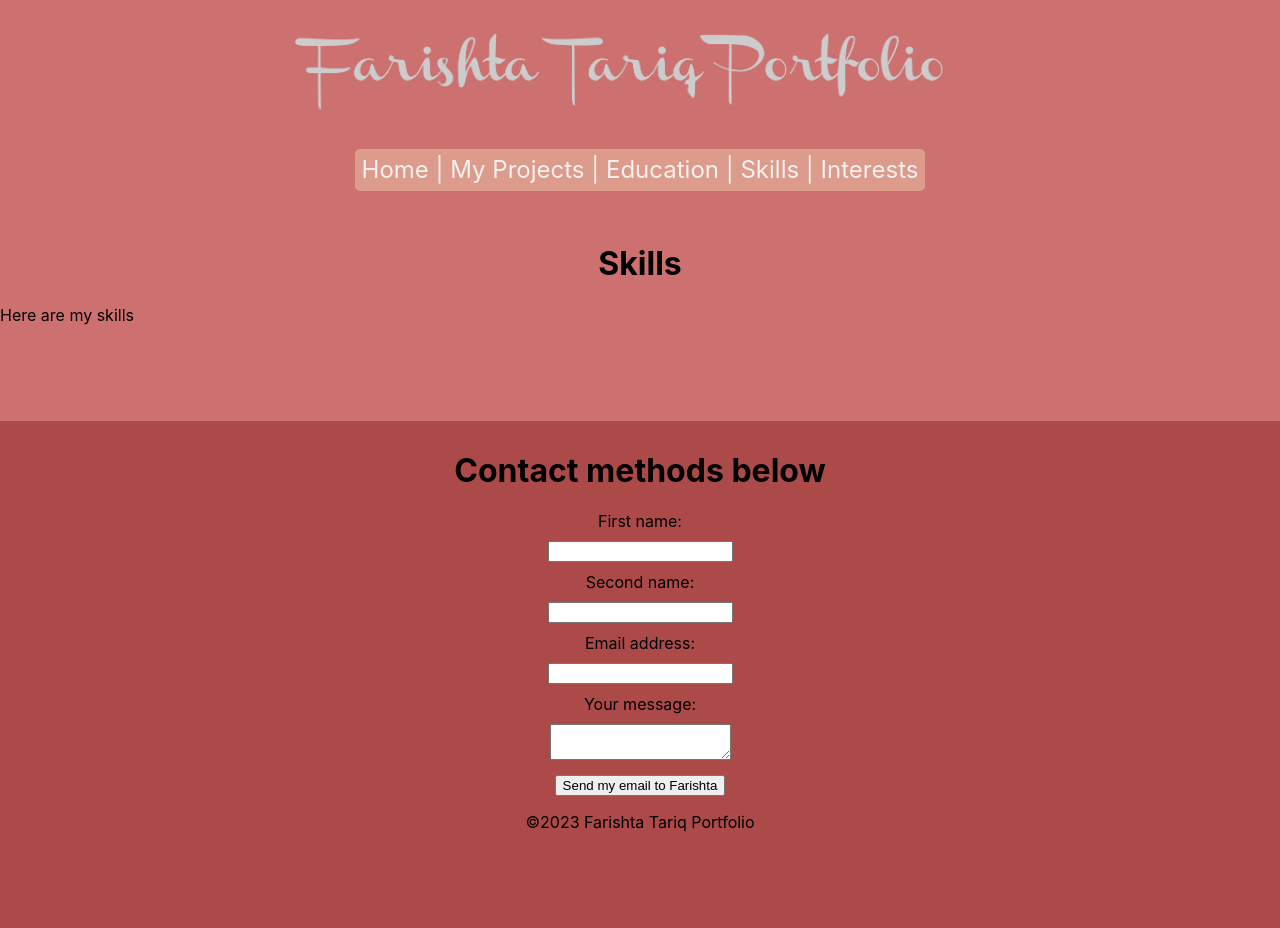
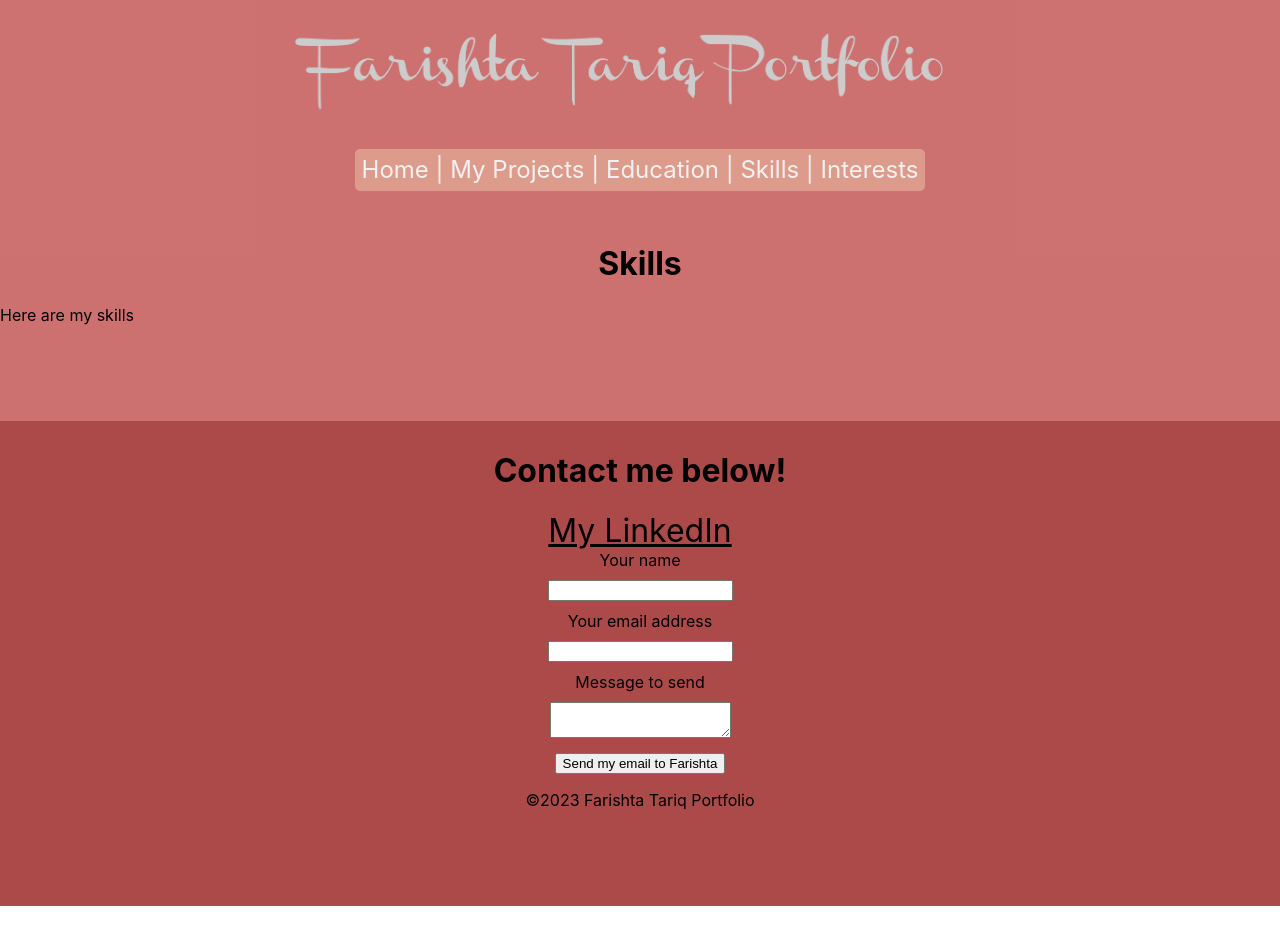
Before and after one commit to Farishta7/farishta-portfolio, a React (Create React App) app: page /skills in a window 1280 px wide. After the commit the page ends 906 px from the top, so only its background shows below. Built offline with nearby package versions, Linux system fonts and the light colour scheme.

Commit message:
Added form t footer to successfully send email from user

```diff
--- a/src/components/Footer.jsx
+++ b/src/components/Footer.jsx
@@ -1,67 +1,104 @@
 import { useState } from 'react';
 import '../App.css';
 
+import { send } from 'emailjs-com';
+
 const Footer = () => {
-  const [firstName, setFirstName] = useState('');
-  const [secondName, setSecondName] = useState('');
-  const [email, setEmail] = useState('');
-  const [message, setMessage] = useState('');
+  // const [firstName, setFirstName] = useState('');
+  // const [secondName, setSecondName] = useState('');
+  // const [email, setEmail] = useState('');
+  // const [message, setMessage] = useState('');
+  const [toSend, setToSend] = useState({
+    from_name: '',
+    to_name: 'Farishta',
+    message: '',
+    reply_to: '',
+  });
+
+
 
   const handleSubmit = (event) => {
-    event.preventDefault();
+    event.preventDefault();  // prevents the page from reloading when you hit “Send”
 
-    // code to send me an email
+    send('service_vcjdsvp', 'template_2qmuowx', toSend, 'pInfk9oD_4v_b2LVo')
+     .then((result) => {
+         // show the user a success message
+       console.log('SUCCESS!', result.status, result.text);
+       setToSend({ ...toSend, from_name: '', to_name: '', message: '', reply_to: ''})
 
-    setFirstName('');
-    setSecondName('');
-    setEmail('');
-    setMessage('');
+     })
+     .catch((error) => {
+      // show the user an error
+      console.log('FAILED...', error);
+     })
+
+
   }
+
+  const handleChange = (e) => {
+    setToSend({ ...toSend, [e.target.name]: e.target.value });
+  };
 
   return (
       <div className="footer-div">
       <h1 style={{ color: "black", textAlign: "center", marginTop: "-50px" }}>
-        Contact methods below
+        Contact me below!
       </h1>
+      <a
+            href='https://www.linkedin.com/in/farishtatq/'
+            target='blank'
+            style={{ color: "#000000", textDecoration: 'underline', fontSize: '2rem' }}>My LinkedIn</a>
       <form onSubmit={handleSubmit}>
-        <label htmlFor="newComment" >First name:</label>
+        <label htmlFor="newComment" >Your name</label>
         <br />
         <input
           type='text'
           style={{ marginTop: "10px", marginBottom: "10px" }}
-          id="firstName" value={firstName}
-          onChange={(event) => setFirstName(event.target.value)}
+          id="firstName"
+          value={toSend.from_name}
+          // placeholder='from name'
+          onChange={handleChange}
           required
+          name="from_name"
+        />
+        <br />
+        {/* <label htmlFor="newComment" >To:</label>
+        <br />
+        <input
+          type='text'
+          style={{ marginTop: "10px", marginBottom: "10px" }}
+          id="to"
+          value={toSend.to_name}
+          placeholder='to name'
+          onChange={handleChange}
+          required
+          name="to_name"
+        />
+        <br/> */}
+
+        <label htmlFor="newComment" >Your email address</label>
+        <br />
+        <input
+          type='text'
+          style={{ marginTop: "10px", marginBottom: "10px" }}
+          id="email"
+          value={toSend.reply_to}
+          onChange={handleChange}
+          required
+          // placeholder='Your email'
+          name="reply_to"
         />
         <br />
 
-        <label htmlFor="newComment" >Second name:</label>
-        <br />
-        <input
-          type='text' style={{ marginTop: "10px", marginBottom: "10px" }}
-          id="secondName" value={secondName}
-          onChange={(event) => setSecondName(event.target.value)}
-          required
-        />
-        <br />
-
-        <label htmlFor="newComment" >Email address:</label>
-        <br />
-        <input
-          type='text' style={{ marginTop: "10px", marginBottom: "10px" }}
-          id="email" value={email}
-          onChange={(event) => setEmail(event.target.value)}
-          required
-        />
-        <br />
-
-        <label htmlFor="newComment" >Your message:</label>
+        <label htmlFor="newComment" >Message to send</label>
         <br />
         <textarea
           style={{ marginTop: "10px", marginBottom: "10px" }}
-          id="message" value={message}
-          onChange={(event) => setMessage(event.target.value)}
+          id="message"
+          value={toSend.message}
+          onChange={handleChange}
           required
+          name='message'
         />
         <br />
 
```
